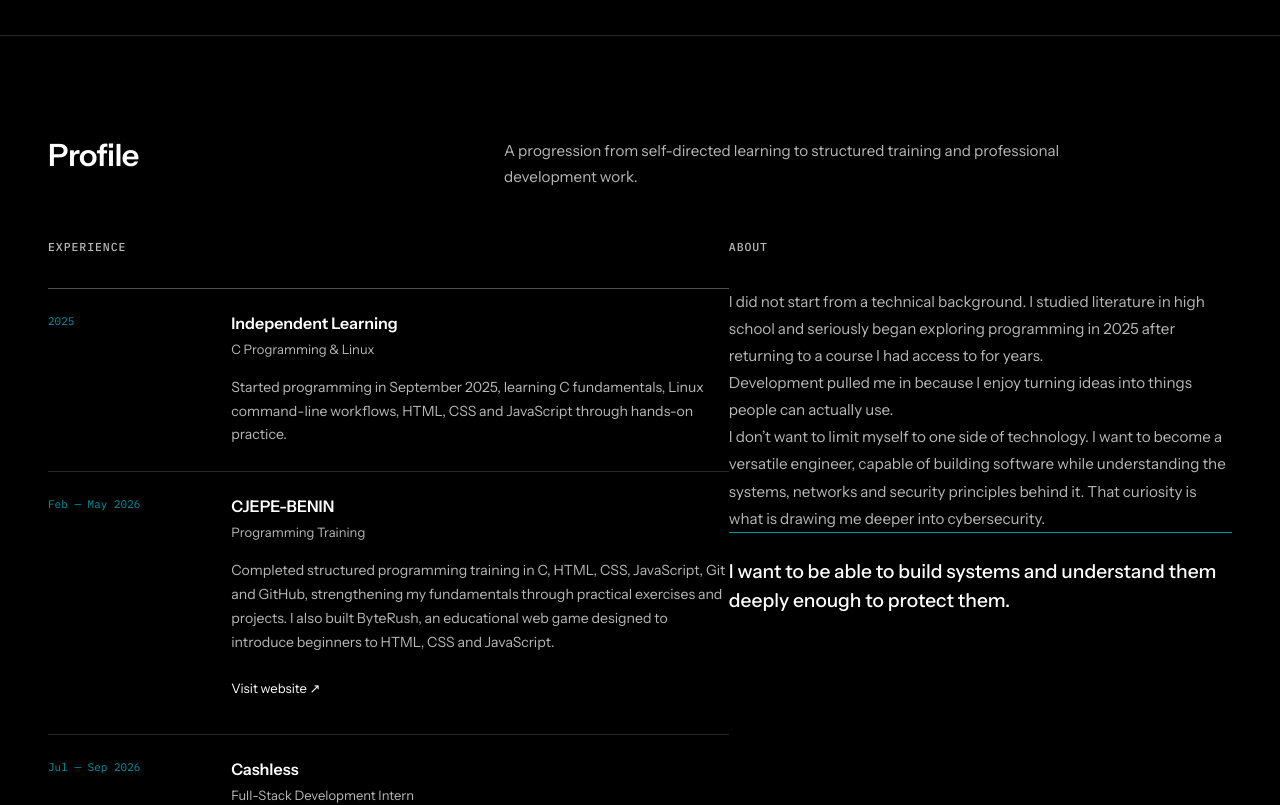
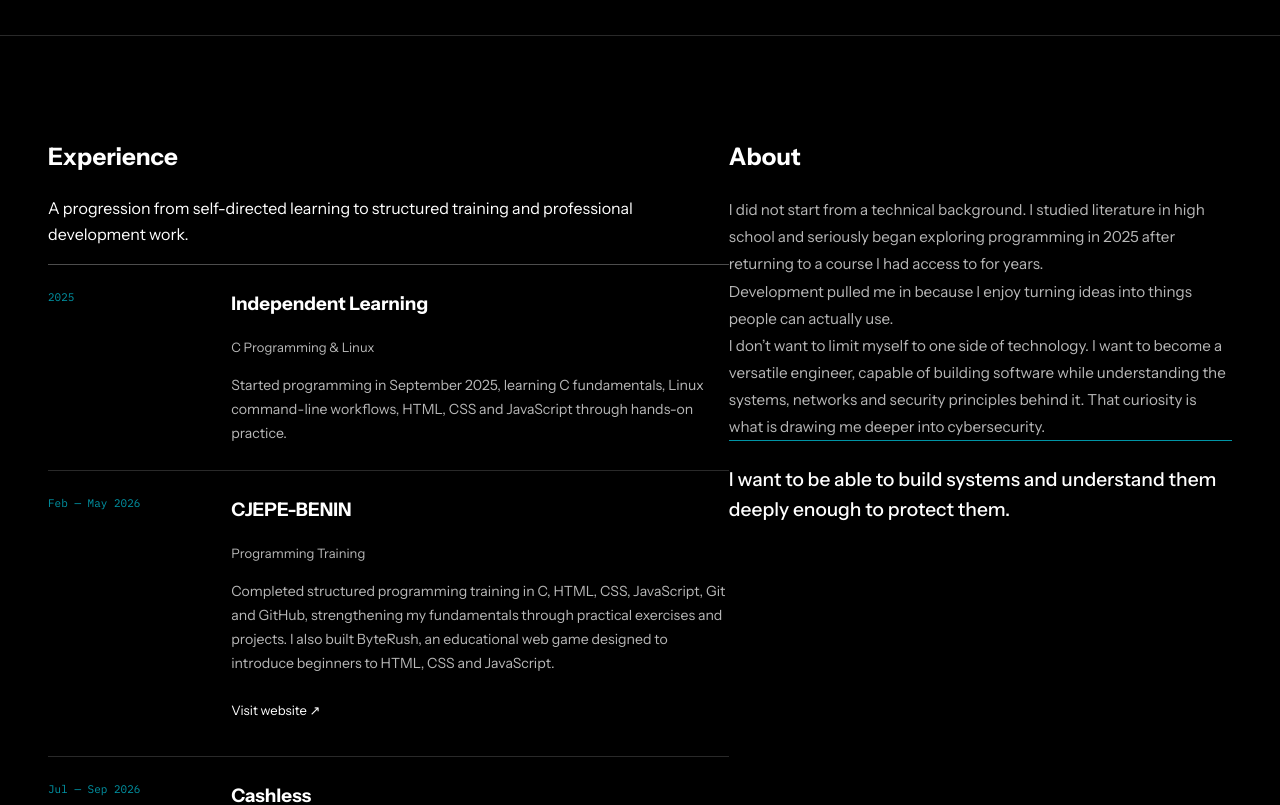
Before and after one commit to emma-dasilva-dev/emma-dasilva-portfolio, a Next.js app: page /en in a window 1280 px wide. Shown: the part 1340-2145 px from the top of the page. Built offline with nearby package versions, Linux system fonts and the light colour scheme.

Commit message:
fix: simplify experience about composition

```diff
--- a/src/components/sections/PortfolioSections.tsx
+++ b/src/components/sections/PortfolioSections.tsx
@@ -40,23 +40,26 @@ export function Profile({ locale }: PortfolioSectionProps) {
   return (
     <Section id="experience" className={styles.section}>
       <PageContainer>
-        <div className={styles.profileHeader}>
-          <h2>{locale === "en" ? "Profile" : "Profil"}</h2>
-          <p>{experience.intro}</p>
-        </div>
-
         <div className={styles.profileGrid}>
           <div className={styles.experienceColumn}>
-            <h3 className={styles.columnLabel}>{experience.heading}</h3>
+            <div className={styles.columnHeading}>
+              <h2>{experience.heading}</h2>
+              <p>{experience.intro}</p>
+            </div>
+
             <div className={styles.experienceList}>
               {experience.items.map((item) => (
                 <article key={`${item.period}-${item.title}`} className={styles.experienceItem}>
                   <p className={styles.period}>{item.period}</p>
-                  <div>
-                    <h4>{item.title}</h4>
+                  <div className={styles.experienceBody}>
+                    <h3>{item.title}</h3>
                     <p className={styles.role}>{item.role}</p>
                     <p className={styles.description}>{item.description}</p>
-                    {item.link ? <a href={item.link.href} target="_blank" rel="noreferrer">{item.link.label} ↗</a> : null}
+                    {item.link ? (
+                      <a href={item.link.href} target="_blank" rel="noreferrer">
+                        {item.link.label} ↗
+                      </a>
+                    ) : null}
                   </div>
                 </article>
               ))}
@@ -64,10 +67,16 @@ export function Profile({ locale }: PortfolioSectionProps) {
           </div>
 
           <div id="about" className={styles.aboutColumn}>
-            <h3 className={styles.columnLabel}>{about.heading}</h3>
+            <div className={styles.columnHeading}>
+              <h2>{about.heading}</h2>
+            </div>
+
             <div className={styles.aboutCopy}>
-              {about.paragraphs.map((paragraph) => <p key={paragraph}>{paragraph}</p>)}
+              {about.paragraphs.map((paragraph) => (
+                <p key={paragraph}>{paragraph}</p>
+              ))}
             </div>
+
             <blockquote>{about.quote}</blockquote>
           </div>
         </div>
@@ -78,13 +87,15 @@ export function Profile({ locale }: PortfolioSectionProps) {
 
 export function Stack({ locale }: PortfolioSectionProps) {
   const content = portfolioContent[locale].stack;
+
   return (
     <Section id="stack" className={styles.section}>
       <PageContainer>
         <div className={styles.sectionHeader}>
-          <h2>{locale === "en" ? "Technical Index" : "Index technique"}</h2>
+          <h2>{content.heading}</h2>
           <p>{content.intro}</p>
         </div>
+
         <div className={styles.stackList}>
           {content.groups.map((group) => (
             <div key={group.label} className={styles.stackRow}>
@@ -100,11 +111,16 @@ export function Stack({ locale }: PortfolioSectionProps) {
 
 export function Contact({ locale }: PortfolioSectionProps) {
   const content = portfolioContent[locale].contact;
+
   return (
     <Section id="contact" className={`${styles.section} ${styles.contactSection}`}>
       <PageContainer>
         <div className={styles.contactGrid}>
-          <div><h2>{content.heading}</h2><p>{content.copy}</p></div>
+          <div>
+            <h2>{content.heading}</h2>
+            <p>{content.copy}</p>
+          </div>
+
           <div className={styles.contactLinks}>
             {content.links.map((link) => (
               <a key={link.label} href={link.href} target={link.href.startsWith("mailto:") ? undefined : "_blank"} rel={link.href.startsWith("mailto:") ? undefined : "noreferrer"}>
@@ -114,8 +130,11 @@ export function Contact({ locale }: PortfolioSectionProps) {
             ))}
           </div>
         </div>
+
         <footer className={styles.footer}>
-          <span>Emma Da Silva</span><span>Software Engineering × Cybersecurity</span><span>{content.location}</span>
+          <span>Emma Da Silva</span>
+          <span>Software Engineering × Cybersecurity</span>
+          <span>{content.location}</span>
         </footer>
       </PageContainer>
     </Section>
```
